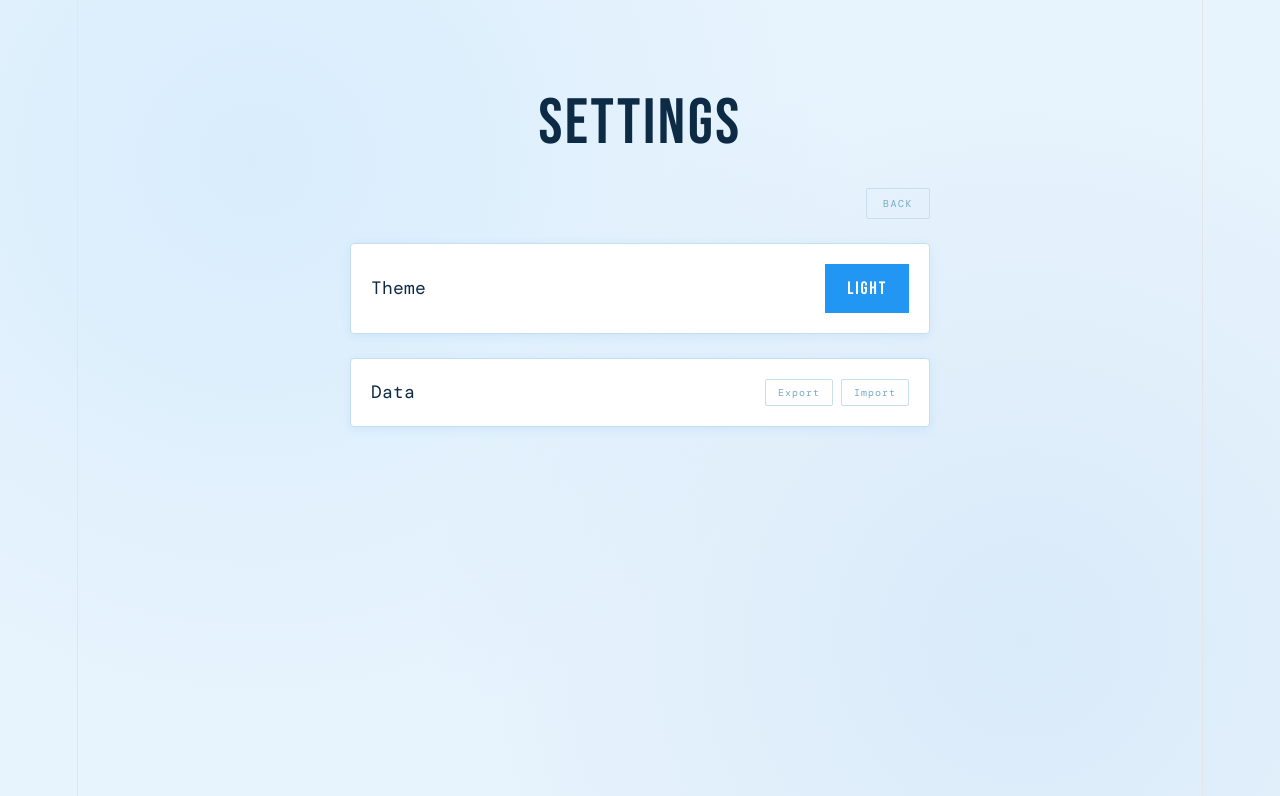
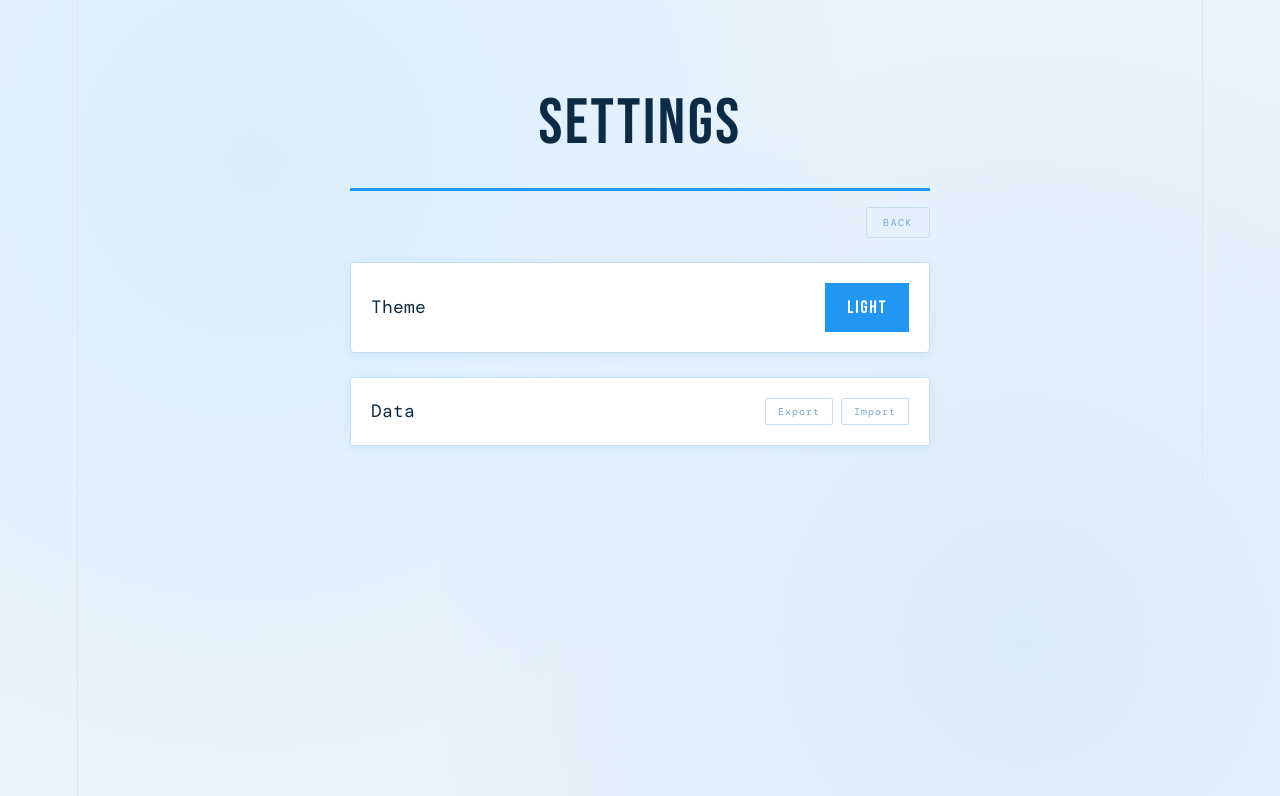
Before and after one commit to Jimmyinn/CS555, a React (Vite) app in the folder todo-app/: page / in a window 1280 px wide. Both pictures are taken after a click on the button "Settings". Shown: the top 796 px of the page. Built offline with nearby package versions, Linux system fonts and the light colour scheme; a web font is replaced by a local one.

Commit message:
Added blue line under Settings to make it look nicer.

```diff
--- a/todo-app/src/components/SettingsPage.jsx
+++ b/todo-app/src/components/SettingsPage.jsx
@@ -8,7 +8,9 @@ export default function SettingsPage({ theme, setTheme, goBack, todos, setTodos
 
     return (
         <>
-            <h1 className="title">SETTINGS</h1>
+            <div className="header-top">
+                <h1 className="title">SETTINGS</h1>
+            </div>
             <button className="clear-btn" onClick={goBack}>
                 Back
             </button>
@@ -24,8 +26,8 @@ export default function SettingsPage({ theme, setTheme, goBack, todos, setTodos
                 <div className="settings-row">
                     <span>Data</span>
                     <div className="settings-buttons">
-                        <TodoExport todos={todos}/>
-                        <TodoImport setTodos={setTodos}/>
+                        <TodoExport todos={todos} />
+                        <TodoImport setTodos={setTodos} />
                     </div>
                 </div>
             </div>
```
